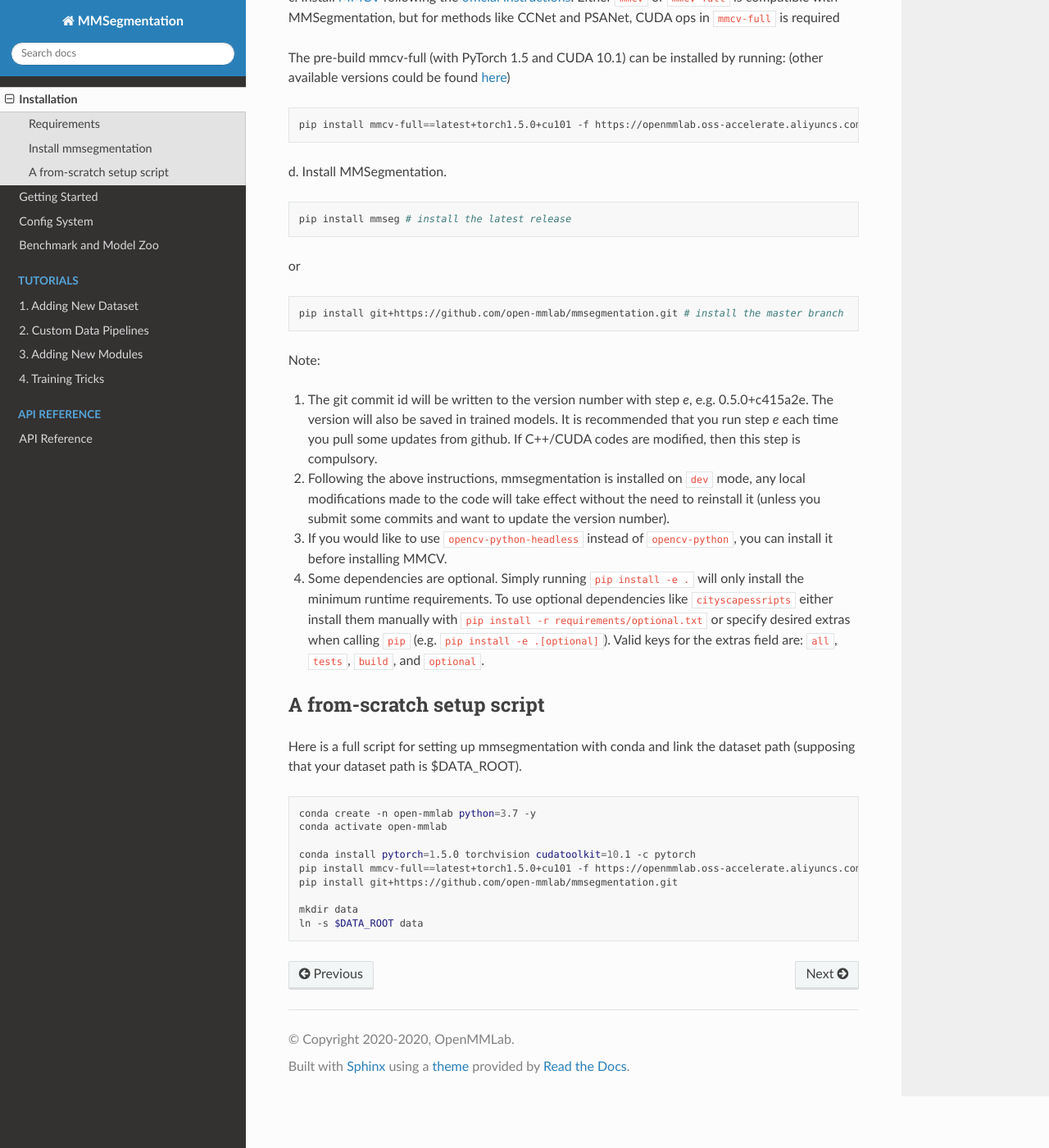
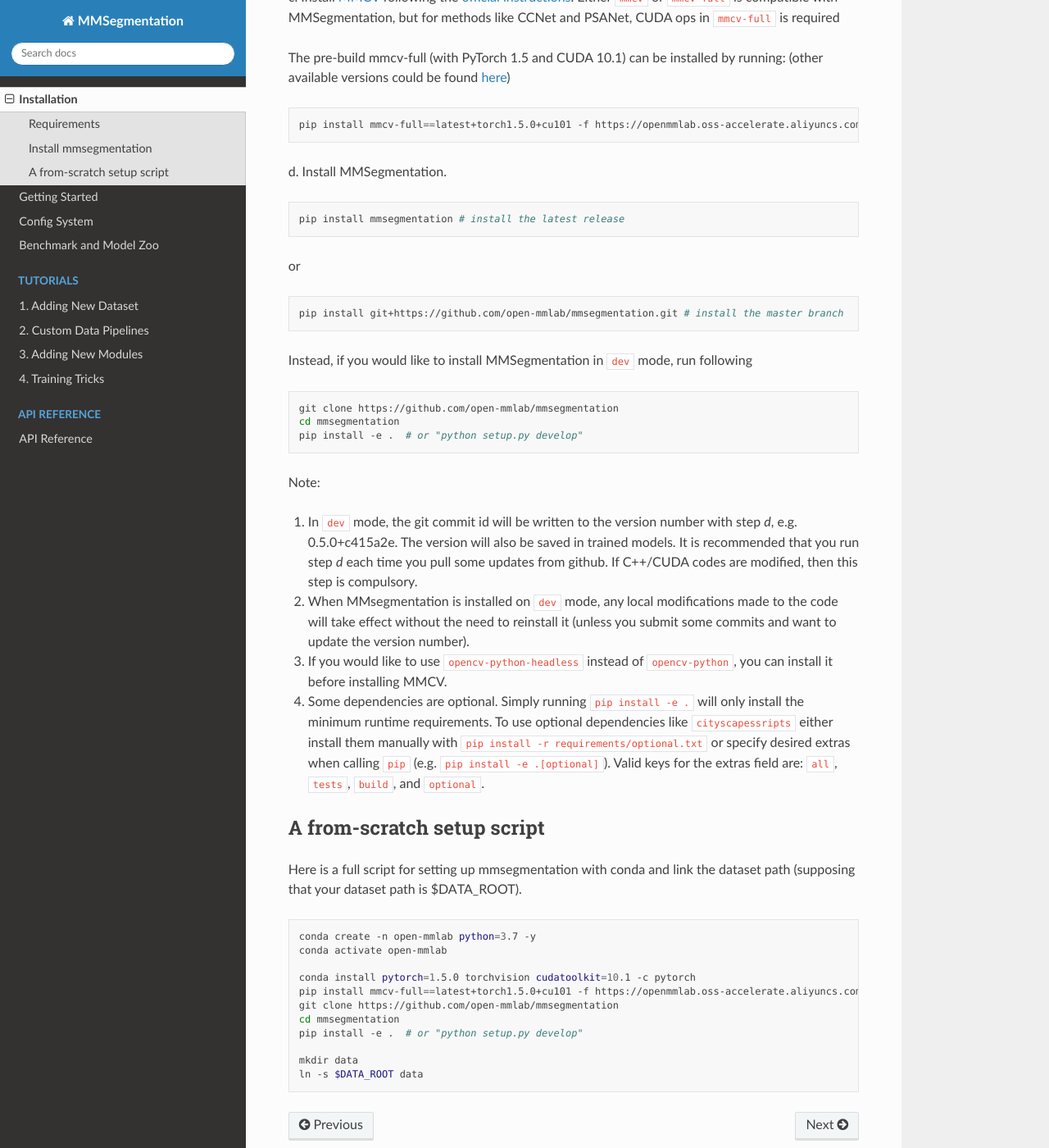
Before and after one commit to visenze/mmsegmentation, a Sphinx documentation site: the page built from docs/install.md, in a window 1280 px wide and 1400 px high, scrolled down 677 px. Shown: the whole window at 82% size. Built offline with Sphinx 7.4.7 and the Read the Docs theme 2.0.0, drawn with Linux system fonts in a browser that asks for light colours; the version number could not be read and is left out.

````diff
--- a/docs/install.md
+++ b/docs/install.md
@@ -36,7 +36,7 @@ pip install mmcv-full==latest+torch1.5.0+cu101 -f https://openmmlab.oss-accelera
 d. Install MMSegmentation.
 
 ```shell
-pip install mmseg # install the latest release
+pip install mmsegmentation # install the latest release
 ```
 
 or
@@ -45,12 +45,19 @@ or
 pip install git+https://github.com/open-mmlab/mmsegmentation.git # install the master branch
 ```
 
+Instead, if you would like to install MMSegmentation in `dev` mode, run following
+```shell
+git clone https://github.com/open-mmlab/mmsegmentation
+cd mmsegmentation
+pip install -e .  # or "python setup.py develop"
+```
+
 Note:
 
-1. The git commit id will be written to the version number with step *e*, e.g. 0.5.0+c415a2e. The version will also be saved in trained models.
-It is recommended that you run step *e* each time you pull some updates from github. If C++/CUDA codes are modified, then this step is compulsory.
+1. In `dev` mode, the git commit id will be written to the version number with step *d*, e.g. 0.5.0+c415a2e. The version will also be saved in trained models.
+It is recommended that you run step *d* each time you pull some updates from github. If C++/CUDA codes are modified, then this step is compulsory.
 
-2. Following the above instructions, mmsegmentation is installed on `dev` mode, any local modifications made to the code will take effect without the need to reinstall it (unless you submit some commits and want to update the version number).
+2. When MMsegmentation is installed on `dev` mode, any local modifications made to the code will take effect without the need to reinstall it (unless you submit some commits and want to update the version number).
 
 3. If you would like to use `opencv-python-headless` instead of `opencv-python`,
 you can install it before installing MMCV.
@@ -68,7 +75,9 @@ conda activate open-mmlab
 
 conda install pytorch=1.5.0 torchvision cudatoolkit=10.1 -c pytorch
 pip install mmcv-full==latest+torch1.5.0+cu101 -f https://openmmlab.oss-accelerate.aliyuncs.com/mmcv/dist/index.html
-pip install git+https://github.com/open-mmlab/mmsegmentation.git
+git clone https://github.com/open-mmlab/mmsegmentation
+cd mmsegmentation
+pip install -e .  # or "python setup.py develop"
 
 mkdir data
 ln -s $DATA_ROOT data
````
Also changed, not shown: README.md (+1 -0 lines), setup.py (+7 -2 lines).
